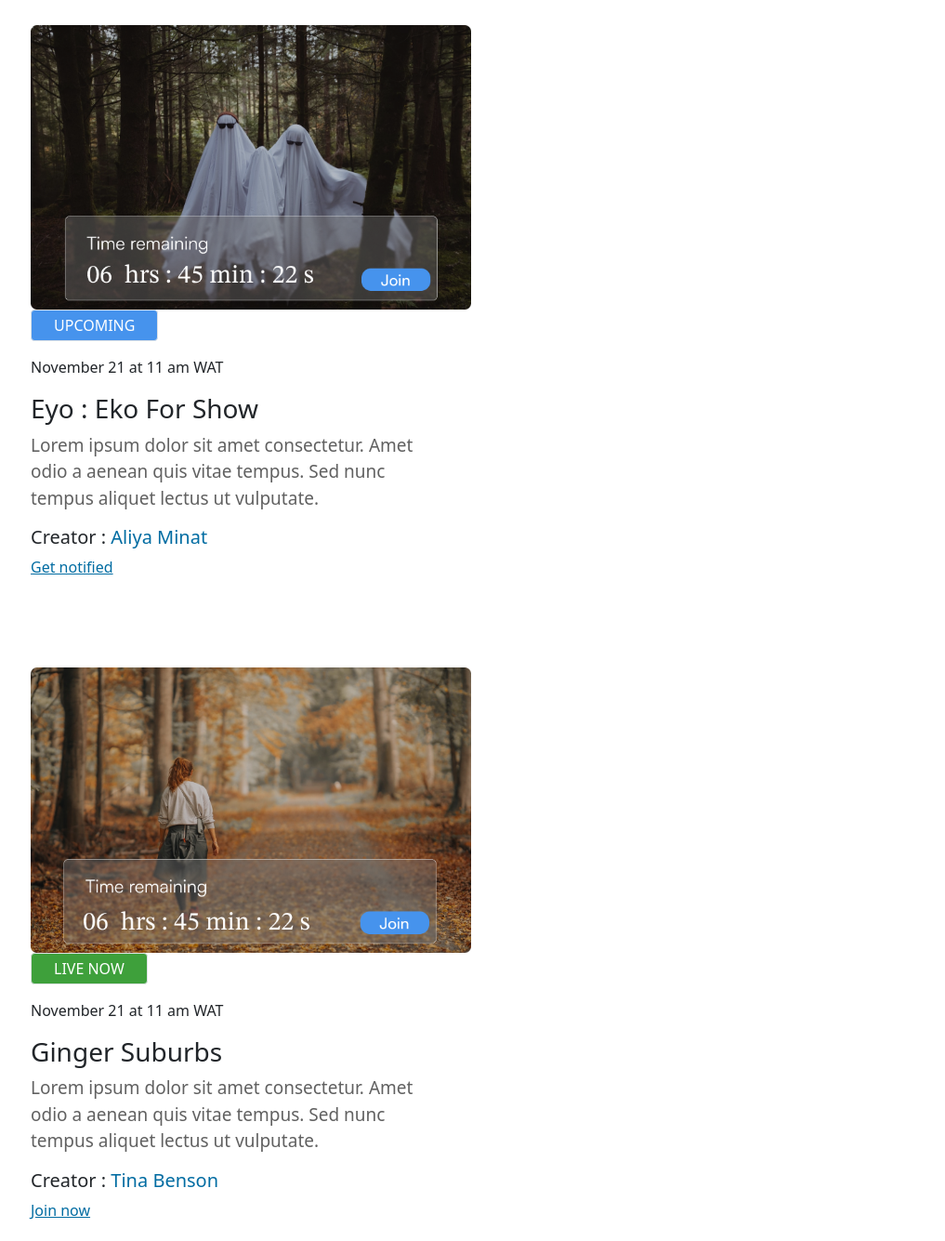
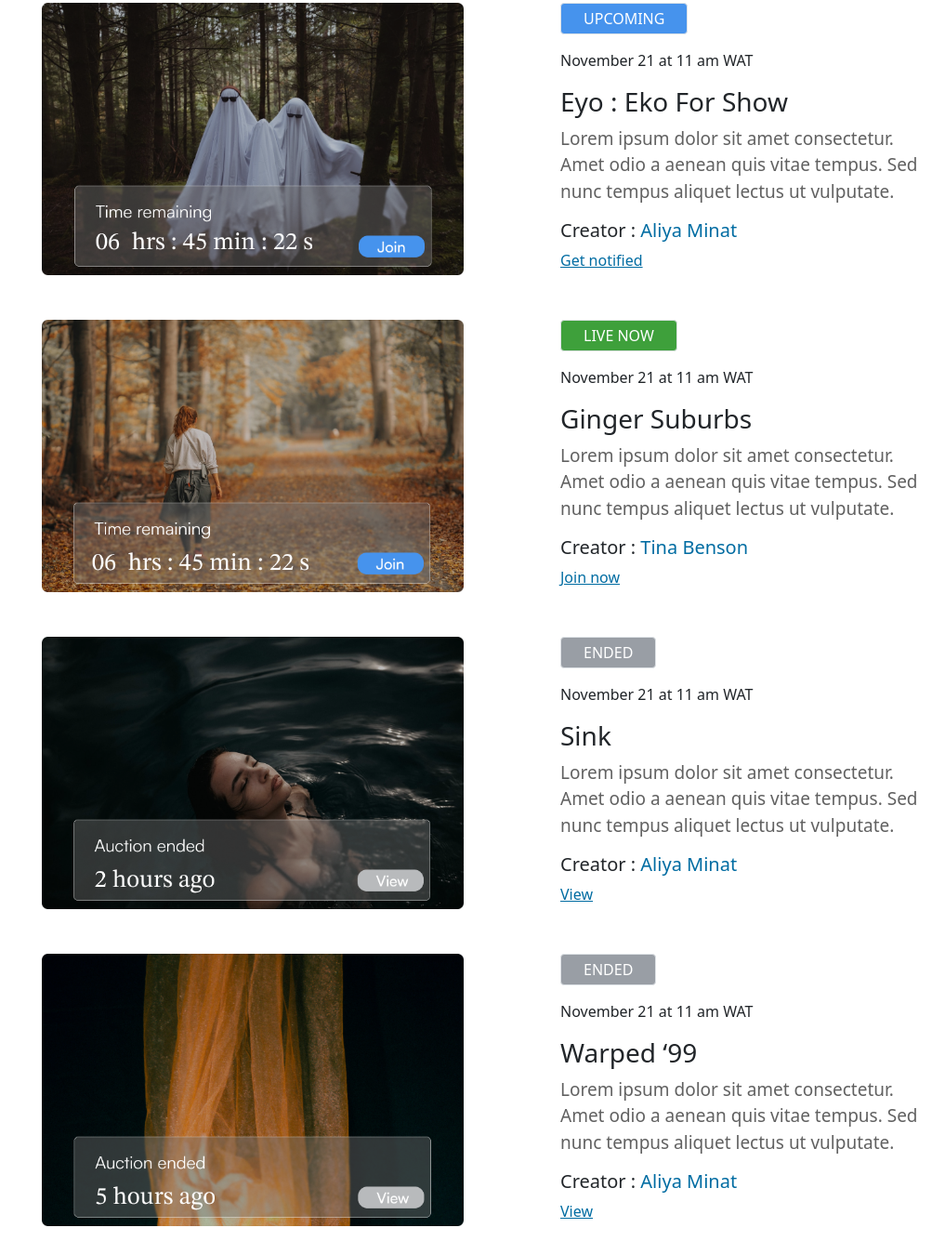
Before and after one commit to Muneerat/ARTSY-Ecommerce-, a plain HTML site: page Drop.html in a window 1280 px wide. Shown: the part 311-1646 px from the top of the page at 93% size, without its empty margins (49-1066 px from the left). Drawn offline with nearby package versions, Linux system fonts and the light colour scheme; a web font is replaced by a local one.

Commit message:
Worked on responsive

```diff
--- a/Drop.html
+++ b/Drop.html
@@ -97,13 +97,12 @@
           <h5>Notify me</h5>
         </button>
       </div>
-      <div class="row">
+      <div class="row mx-auto">
         <!-- box 1 -->
-        <div class="my-5">
-          <div class="drop-img col-sm-6 col-12">
+        <div class="col-md-6 col-sm-12 col-12 drop-img my-4">
           <img src="img/Group 1.png" alt="" style="width: 85%" />
         </div>
-          <div class="drop-text col-sm-6 col-12">
+        <div class="col-md-6 col-sm-12 col-12 drop-text my-4">
           <button
             class="py-1 px-4 border rounded mb-3"
             style="color: #fff; background: rgba(70, 147, 237, 1)"
@@ -113,7 +112,7 @@
           <p>November 21 at 11 am WAT</p>
           <h3>Eyo : Eko For Show</h3>
           <p
-              class="col-9"
+            class="col-md-9 col-sm-11 col-12"
             style="color: rgba(97, 97, 97, 1); font-size: 19px"
           >
             Lorem ipsum dolor sit amet consectetur. Amet odio a aenean quis
@@ -124,13 +123,11 @@
             >Get notified</a
           >
         </div>
-        </div>
         <!-- box 2 -->
-        <div class="my-5">
-          <div class="drop-img col-sm-6 col-12">
+        <div class="drop-img col-md-6 col-sm-12 col-12 my-4">
           <img src="img/drop-img.png" alt="" style="width: 85%" />
         </div>
-          <div class="drop-text col-sm-6 col-12">
+        <div class="drop-text col-md-6 col-sm-12 col-12 my-4">
           <button
             class="py-1 px-4 border rounded mb-3"
             style="color: #fff; background: rgba(62, 160, 59, 1)"
@@ -140,7 +137,7 @@
           <p>November 21 at 11 am WAT</p>
           <h3>Ginger Suburbs</h3>
           <p
-              class="col-9"
+            class="col-md-9 col-sm-11 col-12"
             style="color: rgba(97, 97, 97, 1); font-size: 19px"
           >
             Lorem ipsum dolor sit amet consectetur. Amet odio a aenean quis
@@ -149,13 +146,11 @@
           <h5>Creator : <span class="name-drop py-5">Tina Benson</span></h5>
           <a href="" class="text-decoration-underline name-drop">Join now</a>
         </div>
-        </div>
         <!-- box 3 -->
-        <div class="my-5">
-          <div class="drop-img col-sm-6 col-12">
+        <div class="drop-img col-md-6 col-sm-12 col-12 my-4">
           <img src="img/Group 1 (1).png" alt="" style="width: 85%" />
         </div>
-          <div class="drop-text col-sm-6 col-12">
+        <div class="drop-text col-md-6 col-sm-12 col-12 my-4">
           <button
             class="py-1 px-4 border rounded mb-3"
             style="color: #fff; background: rgba(153, 158, 165, 1)"
@@ -165,7 +160,7 @@
           <p>November 21 at 11 am WAT</p>
           <h3>Sink</h3>
           <p
-              class="col-9"
+            class="col-md-9 col-sm-11 col-12"
             style="color: rgba(97, 97, 97, 1); font-size: 19px"
           >
             Lorem ipsum dolor sit amet consectetur. Amet odio a aenean quis
@@ -174,13 +169,11 @@
           <h5>Creator : <span class="name-drop py-5"> Aliya Minat</span></h5>
           <a href="" class="text-decoration-underline name-drop">View </a>
         </div>
-        </div>
         <!-- box 3 -->
-        <div class="my-5">
-          <div class="drop-img col-sm-6 col-12">
+        <div class="drop-img col-md-6 col-sm-12 col-12 my-4">
           <img src="img/Group 3.png" alt="" style="width: 85%" />
         </div>
-          <div class="drop-text col-sm-6 col-12">
+        <div class="drop-text col-md-6 col-sm-12 col-12 my-4">
           <button
             class="py-1 px-4 border rounded mb-3"
             style="color: #fff; background: rgba(153, 158, 165, 1)"
@@ -190,7 +183,7 @@
           <p>November 21 at 11 am WAT</p>
           <h3>Warped ‘99</h3>
           <p
-              class="col-9"
+            class="col-md-9 col-sm-11 col-12"
             style="color: rgba(97, 97, 97, 1); font-size: 19px"
           >
             Lorem ipsum dolor sit amet consectetur. Amet odio a aenean quis
@@ -198,7 +191,6 @@
           </p>
           <h5>Creator : <span class="name-drop py-5"> Aliya Minat</span></h5>
           <a href="" class="text-decoration-underline name-drop">View </a>
-          </div>
         </div>
       </div>
       <button class="see-btn d-flex justify-content-center mb-5">
--- a/style/style.css
+++ b/style/style.css
@@ -1053,3 +1053,21 @@ ul li .bottom {
   border-bottom: 2px solid;
   padding-bottom: 5px;
 }
+/* checkout */
+.product-cart {
+  margin-right: 5rem;
+}
+.btns {
+  background: #fff;
+}
+
+@media screen and (max-width: 770px) {
+  .product-cart {
+    margin-right: 0 !important;
+  }
+}
+@media screen and (max-width: 500px) {
+  .payment-proceed {
+    flex-direction: column;
+  }
+}
```
Also changed, not shown: Marketplace.html (+8 -5 lines), checkout.html (+10 -8 lines), product-detail.html (+1 -1 lines). Lines whose indentation alone changed are shown as unchanged.
